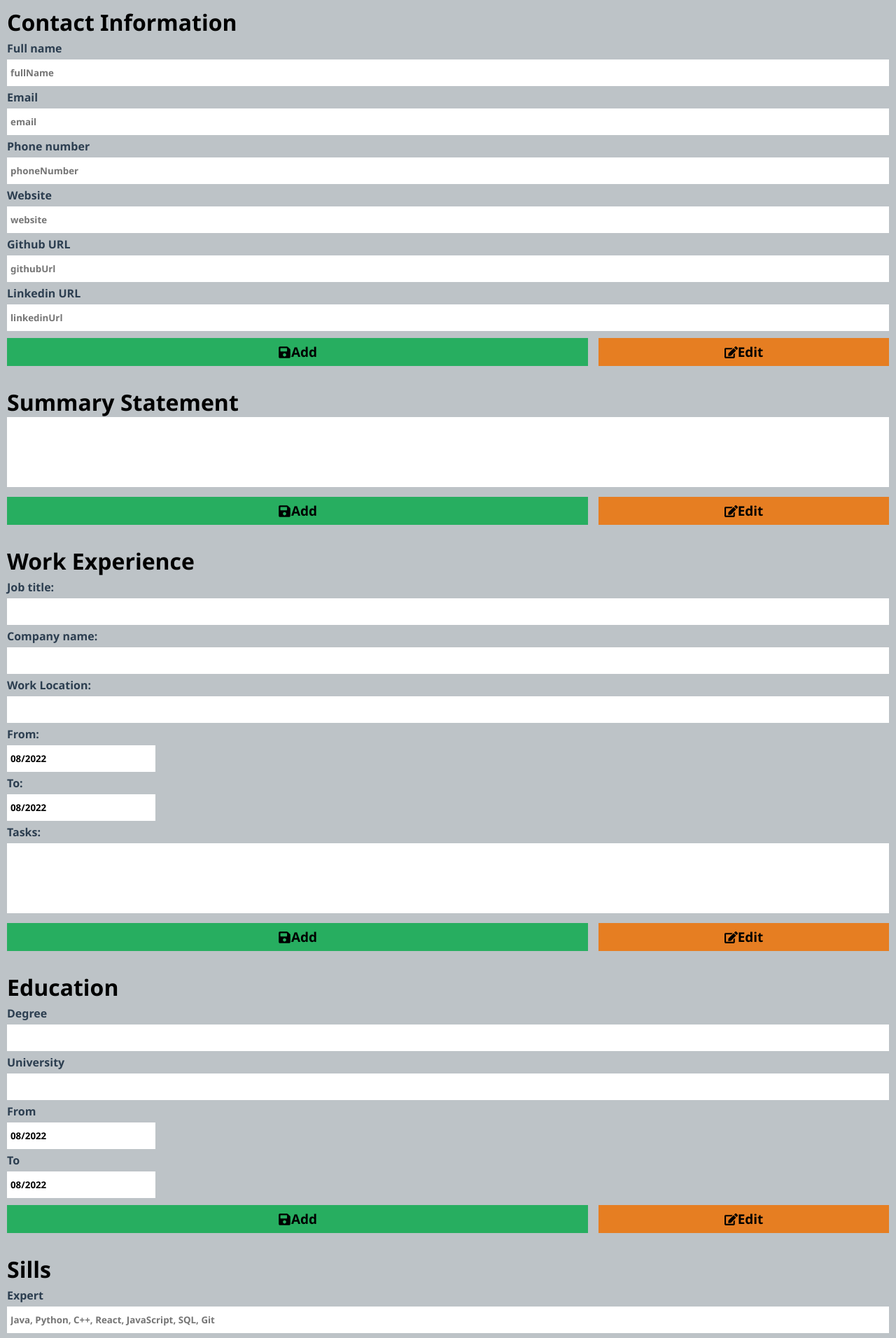
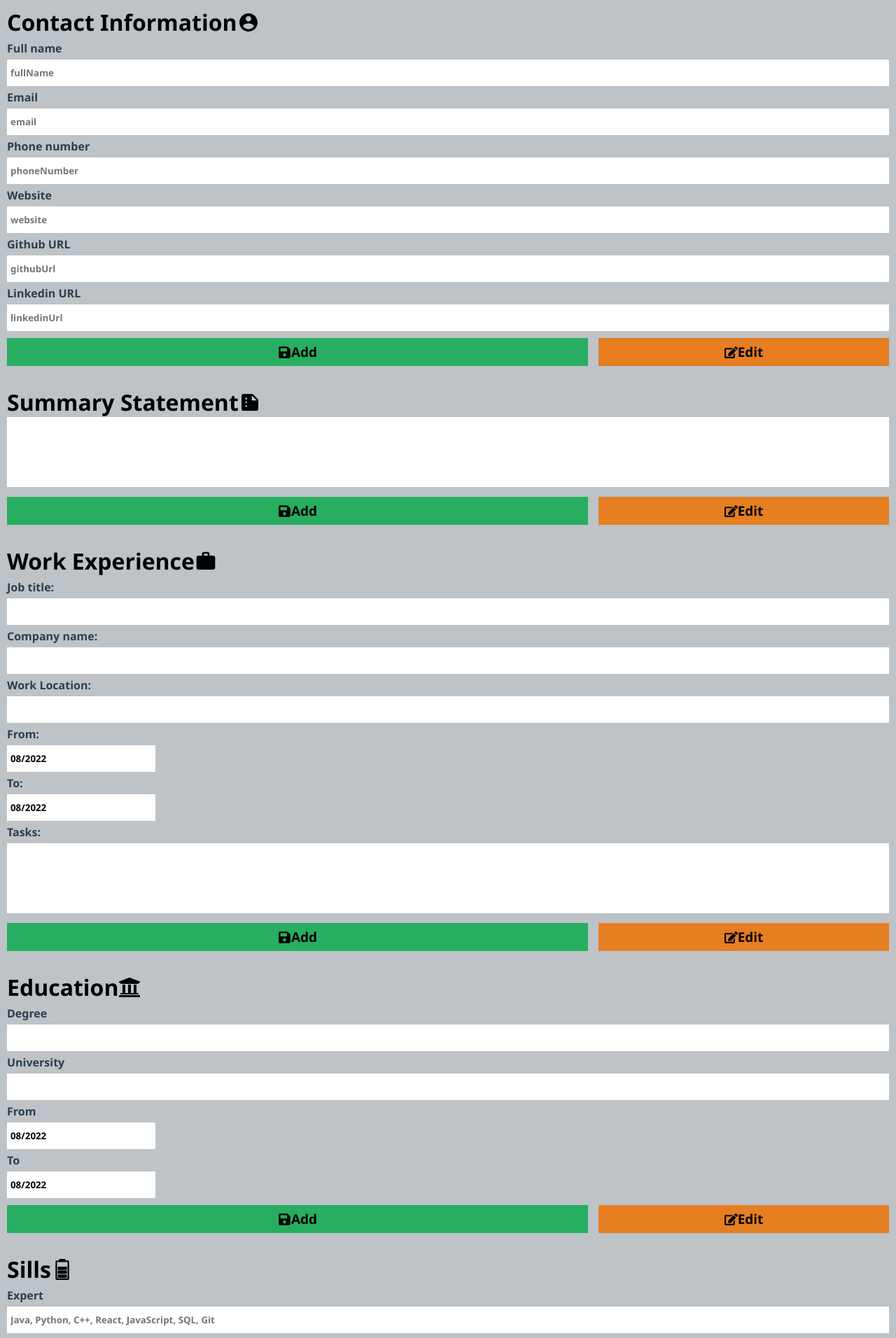
Before and after one commit to IchoubaneMed/cv-project, a React (Create React App) app: page / in a window 1280 px wide. Shown: the top 1912 px of the page at 70% size. Built offline with nearby package versions, Linux system fonts and the light colour scheme.

Commit message:
Added icons to heading (h1) elements

```diff
--- a/src/components/Certifications.js
+++ b/src/components/Certifications.js
@@ -2,6 +2,8 @@ import React, { Component } from 'react'
 import DatePicker from 'react-datepicker';
 import "react-datepicker/dist/react-datepicker.css";
 import { FaSave, FaEdit } from "react-icons/fa";
+import { AiFillSafetyCertificate } from "react-icons/ai";
+
 
 class Certifications extends Component {
     constructor(props) {
@@ -51,7 +53,7 @@ class Certifications extends Component {
     render() {
         return(
             <div className="formSection">
-                <h1>Certifications</h1>
+                <h1>Certifications <AiFillSafetyCertificate /></h1>
                 <form onSubmit={this.handleSubmit}>
                     <label htmlFor="title">Title</label>
                     <input type="text" id="title" value={this.state.title} onChange={this.handleChange}/>
--- a/src/components/ContactInformation.js
+++ b/src/components/ContactInformation.js
@@ -1,5 +1,6 @@
 import React, { Component } from 'react';
 import { FaSave, FaEdit } from "react-icons/fa";
+import { IoMdContact } from "react-icons/io";
 
 class ContactInformation extends Component {
     constructor() {
@@ -62,7 +63,7 @@ class ContactInformation extends Component {
         const contactInfo = this.state.contactInfo.filter(elem => elem !== "");
         return(
             <div className="formSection">
-                <h1>Contact Information</h1>
+                <h1>Contact Information <IoMdContact /></h1>
                 <form onSubmit={this.handleSubmit}>
                 <label htmlFor="fullName">Full name</label>
                 <input type="text" name="fullName" id="fullName" placeholder="fullName" onChange={this.handleChange} value={this.state.fullName} />
--- a/src/components/Education.js
+++ b/src/components/Education.js
@@ -1,7 +1,7 @@
 import React, {Component} from 'react'
 import DatePicker from 'react-datepicker';
 import "react-datepicker/dist/react-datepicker.css";
-import { FaSave, FaEdit } from "react-icons/fa";
+import { FaSave, FaEdit, FaUniversity } from "react-icons/fa";
 
 class Education extends Component {
     constructor(props) {
@@ -67,7 +67,7 @@ class Education extends Component {
     render() {
         return(
             <div className="formSection">
-                <h1>Education</h1>
+                <h1>Education <FaUniversity /></h1>
                 <form onSubmit={this.handleSubmit}>
                     <label htmlFor="degree">Degree</label>
                     <input type="text" id="degree" name="degree_name" value={this.state.degree_name} onChange={this.handleChange}/>
--- a/src/components/Skills.js
+++ b/src/components/Skills.js
@@ -1,5 +1,7 @@
 import React, { Component } from 'react'
 import { FaSave, FaEdit } from "react-icons/fa";
+import { GiBattery75 } from "react-icons/gi";
+
 
 class Skills extends Component {
     constructor(props) {
@@ -47,7 +49,7 @@ class Skills extends Component {
     render() {
         return(
             <div className="formSection">
-                <h1>Sills</h1>
+                <h1>Sills <GiBattery75 /></h1>
                 <form onSubmit={this.handleSubmit}>
                     <label htmlFor="exp">Expert</label>
                     <input type="text" id="exp" name="expert" placeholder="Java, Python, C++, React, JavaScript, SQL, Git" value={this.state.expert} onChange={this.handleChange}/>
--- a/src/components/SummaryStatement.js
+++ b/src/components/SummaryStatement.js
@@ -1,5 +1,6 @@
 import React, { Component } from "react";
 import { FaSave, FaEdit } from "react-icons/fa";
+import { MdSummarize } from "react-icons/md";
 
 class SummaryStatement extends Component {
     constructor() {
@@ -38,7 +39,7 @@ class SummaryStatement extends Component {
     render() {
         return(
             <div className="formSection">
-                <h1>Summary Statement</h1>
+                <h1>Summary Statement <MdSummarize /></h1>
                 <form onSubmit={this.handleSubmit}>
                     <textarea onChange={this.handleChange} value={this.state.text}></textarea>
 
--- a/src/components/WorkExperience.js
+++ b/src/components/WorkExperience.js
@@ -2,6 +2,7 @@ import React, { Component } from 'react'
 import DatePicker from 'react-datepicker';
 import "react-datepicker/dist/react-datepicker.css";
 import { FaSave, FaEdit } from "react-icons/fa";
+import { MdWork } from "react-icons/md";
 
 class WorkExperience extends Component {
     constructor() {
@@ -74,7 +75,7 @@ class WorkExperience extends Component {
     render() {
         return(
             <div className="formSection">
-                <h1>Work Experience</h1>
+                <h1>Work Experience <MdWork /></h1>
                 <form onSubmit={this.handleSubmit}>
                     <label htmlFor="jobTitle">Job title:</label>
                     <input type="text" id="jobTitle" name="job_title" value={this.state.job_title} onChange={this.handleChange}/>
--- a/src/styles/forms.css
+++ b/src/styles/forms.css
@@ -1,6 +1,7 @@
 h1 {
     font-family: 'Segoe UI', Tahoma, Geneva, Verdana, sans-serif;
-
+    display: flex;
+    align-items: center;
 }
 
 label {
```
